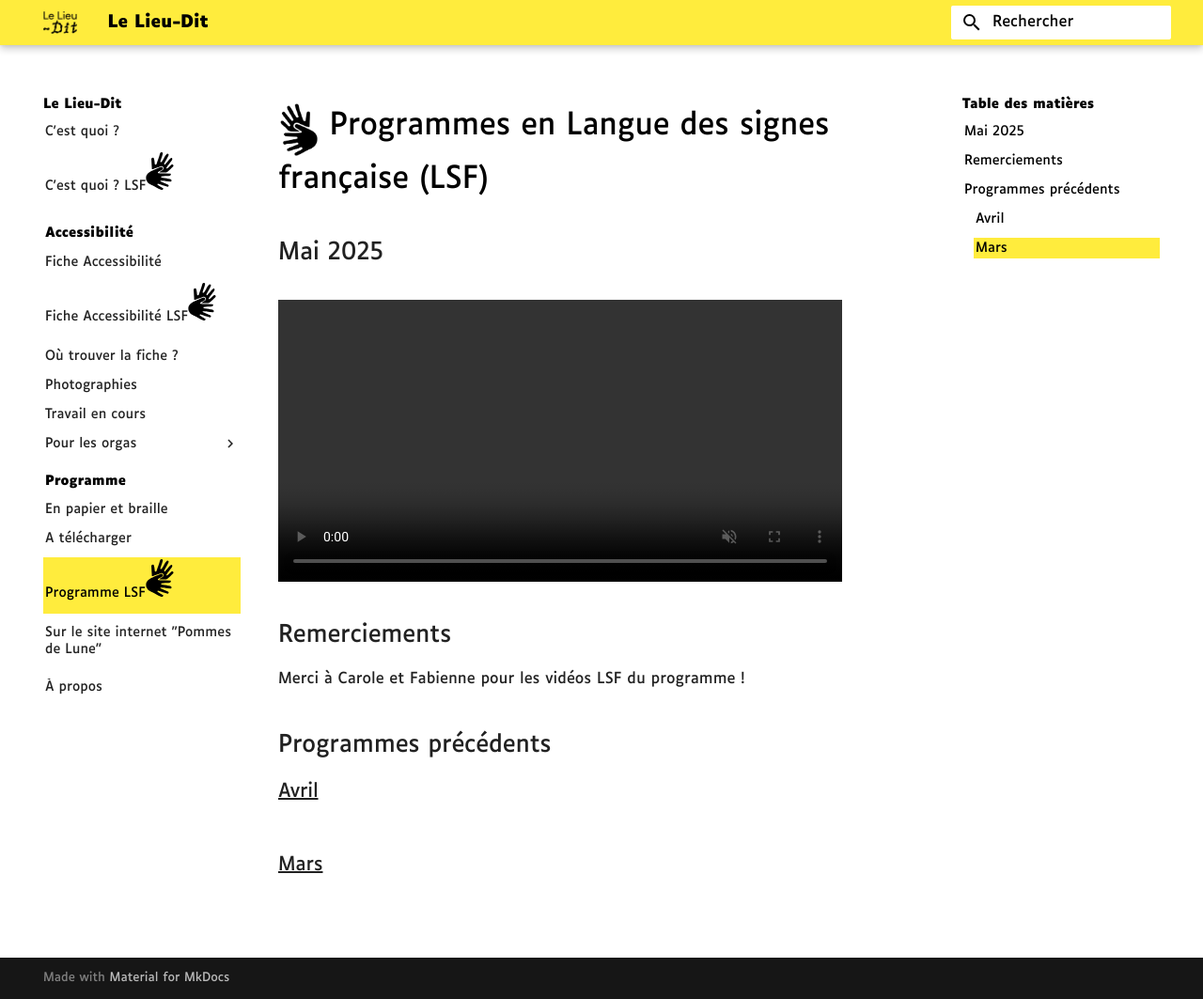
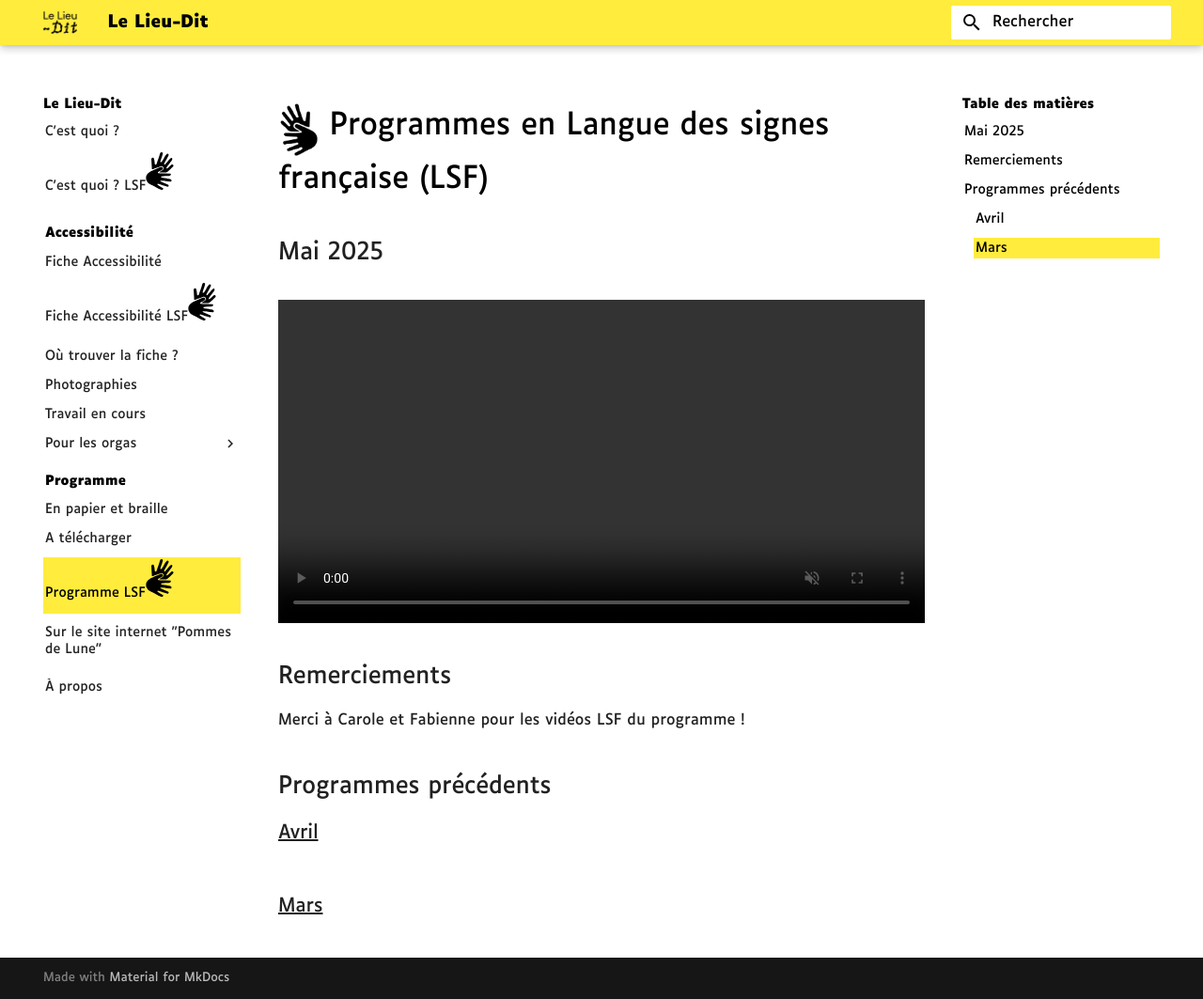
Before and after one commit to Lieu-Dit/web, an MkDocs documentation site: the page built from docs/prog-lsf.md, in a window 1280 px wide and 1063 px high. Shown: the whole window at 94% size. Built offline with MkDocs 1.6.1 and Material for MkDocs 9.7.7, drawn with Linux system fonts in a browser that asks for light colours.

Commit message:
css hack for video max-height

```diff
--- a/docs/stylesheets/extra.video-js.css
+++ b/docs/stylesheets/extra.video-js.css
@@ -16,3 +16,27 @@
     background-color: #ffd17b;
     /* text-decoration: underline; */
 }
+
+/* Make the video relative, instead of absolute, so that
+   the parent container will size based on the video. Also,
+   note the max-height rule. Note the line-height 0 is to prevent
+   a small artifact on the bottom of the video.
+ */
+ .video-js.vjs-fluid,
+ .video-js.vjs-16-9,
+ .video-js.vjs-4-3,
+ video.video-js,
+ video.vjs-tech {
+   max-height: calc(100vh - 64px);
+   position: relative !important;
+   width: 100%;
+   height: auto !important;
+   max-width: 100% !important;
+   padding-top: 0 !important;
+   line-height: 0;
+ }
+
+ /* Fix the control bar due to us resetting the line-height on the video-js */
+ .vjs-control-bar {
+   line-height: 1;
+ }
```
